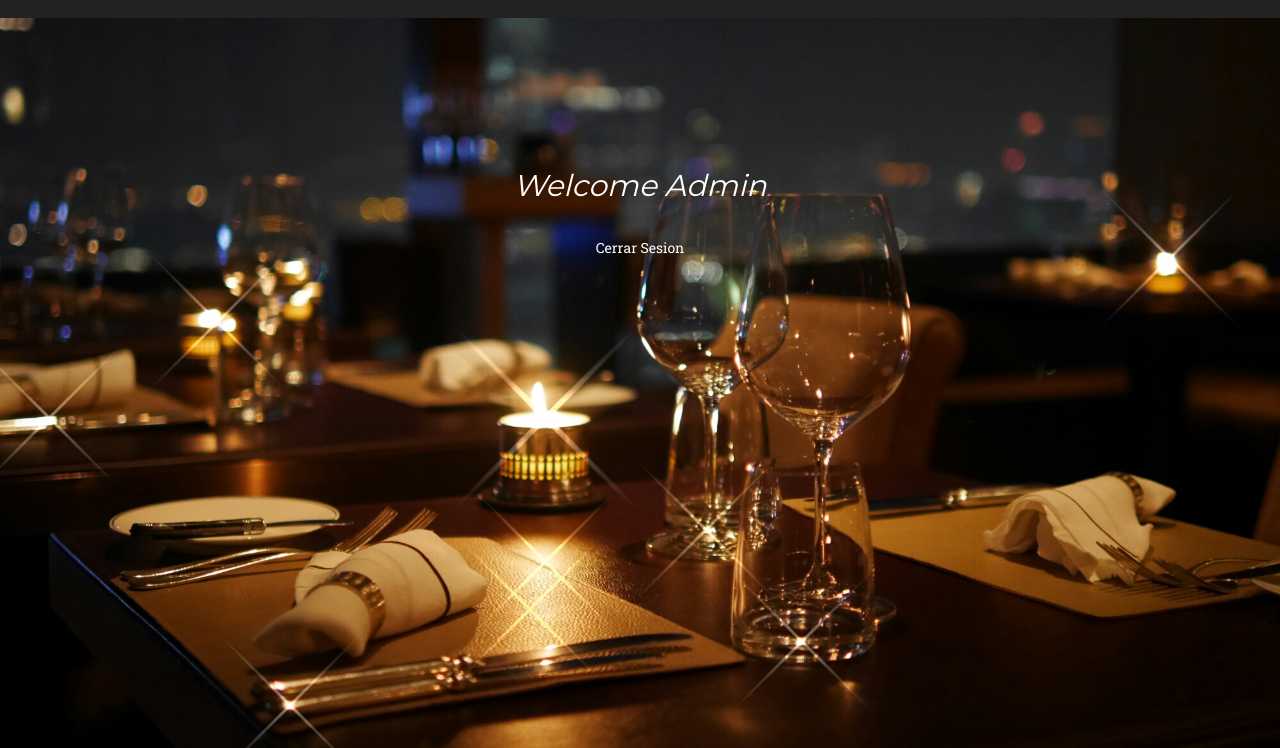
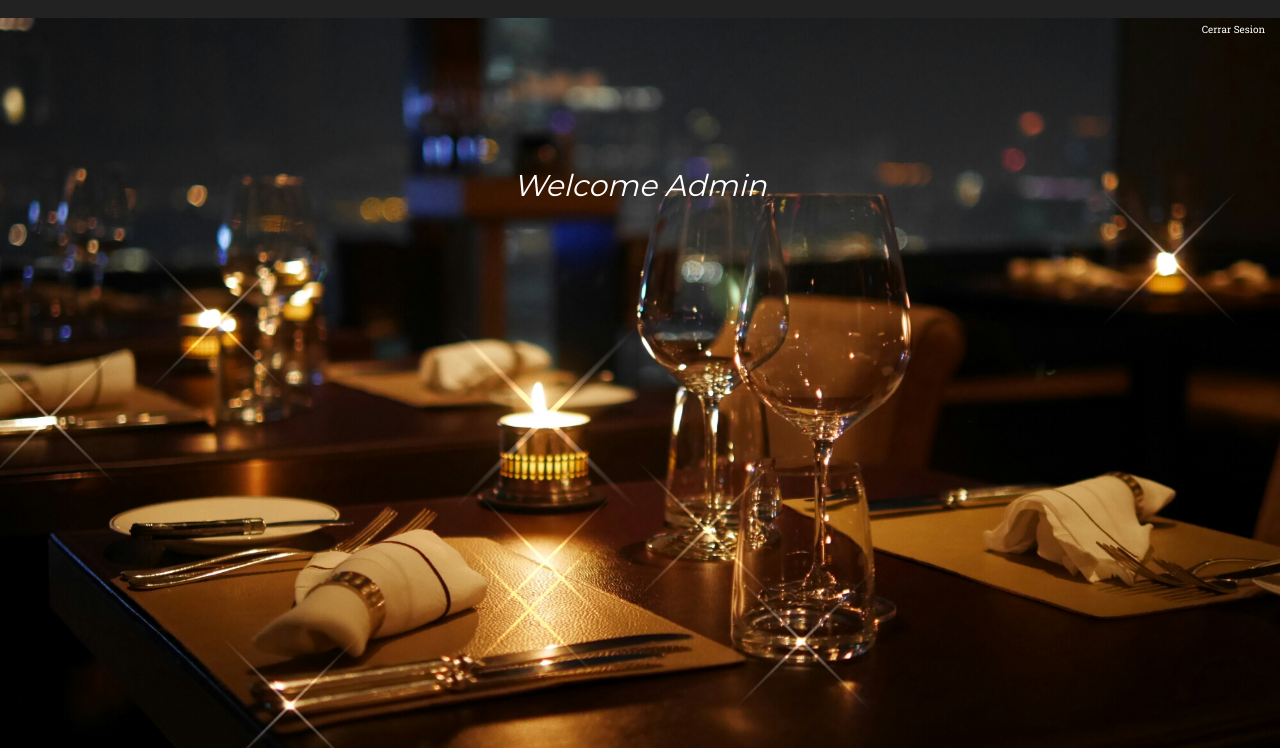
Before and after one commit to kian182/roots, a website: page index.html in a window 1280 px wide. Shown: the part 52-800 px from the top of the page. Drawn offline with nearby package versions, Linux system fonts and the light colour scheme; some packages are replaced by stand-ins of ours; a script that the page names is missing; a web font is replaced by a local one.

```diff
--- a/app/main/main.css
+++ b/app/main/main.css
@@ -143,9 +143,12 @@
 
 /*Signout Label*/
 .signout-label{
-    bottom: 10px;
-    /*position: absolute;*/
+    /*bottom: 10px;*/
+    position: absolute;
+    /*right: 15px;*/
+    top: 75px;
     right: 15px;
+    font-size: 10px;
 }
 .signout-label a{
     color: white;
```
